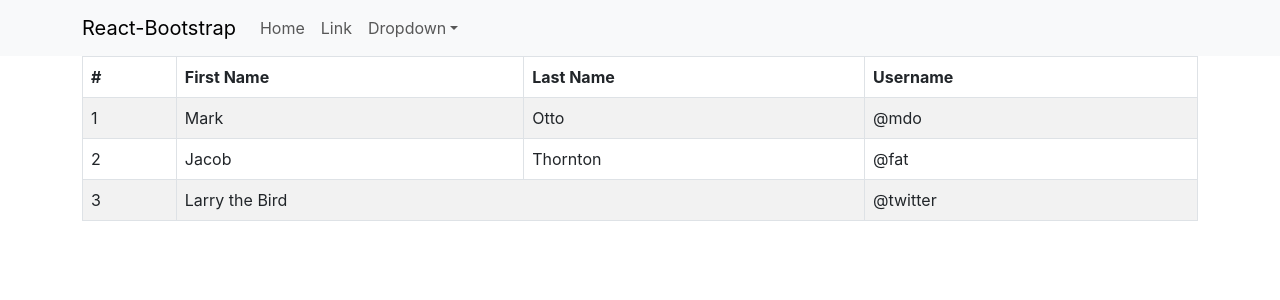
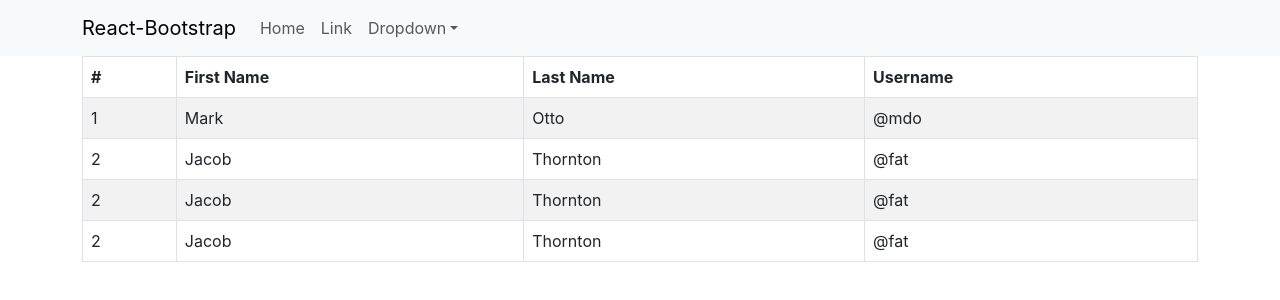
Before and after one commit to HauMinh/Users_Management, a React (Create React App) app: page / in a window 1280 px wide. Shown: the top 300 px of the page. Built offline with nearby package versions, Linux system fonts and the light colour scheme.

Commit message:
show data user

```diff
--- a/src/components/TableUser.js
+++ b/src/components/TableUser.js
@@ -26,10 +26,19 @@ const TableUsers = (props) => {
           <td>@fat</td>
         </tr>
         <tr>
-          <td>3</td>
-          <td colSpan={2}>Larry the Bird</td>
-          <td>@twitter</td>
+          <td>2</td>
+          <td>Jacob</td>
+          <td>Thornton</td>
+          <td>@fat</td>
         </tr>
+        <tr>
+          <td>2</td>
+          <td>Jacob</td>
+          <td>Thornton</td>
+          <td>@fat</td>
+        </tr>
+
+
       </tbody>
     </Table>
         </>
```
